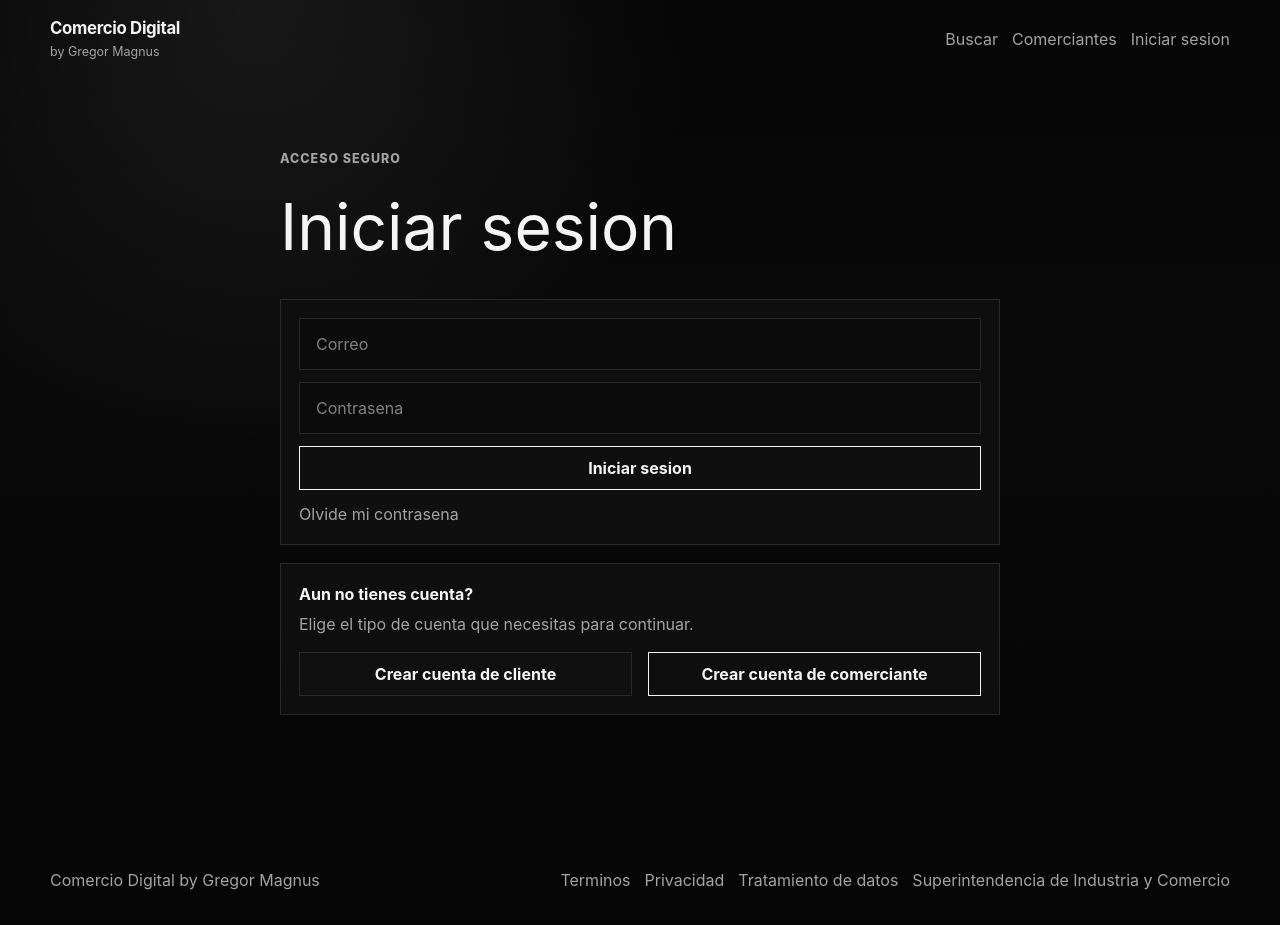
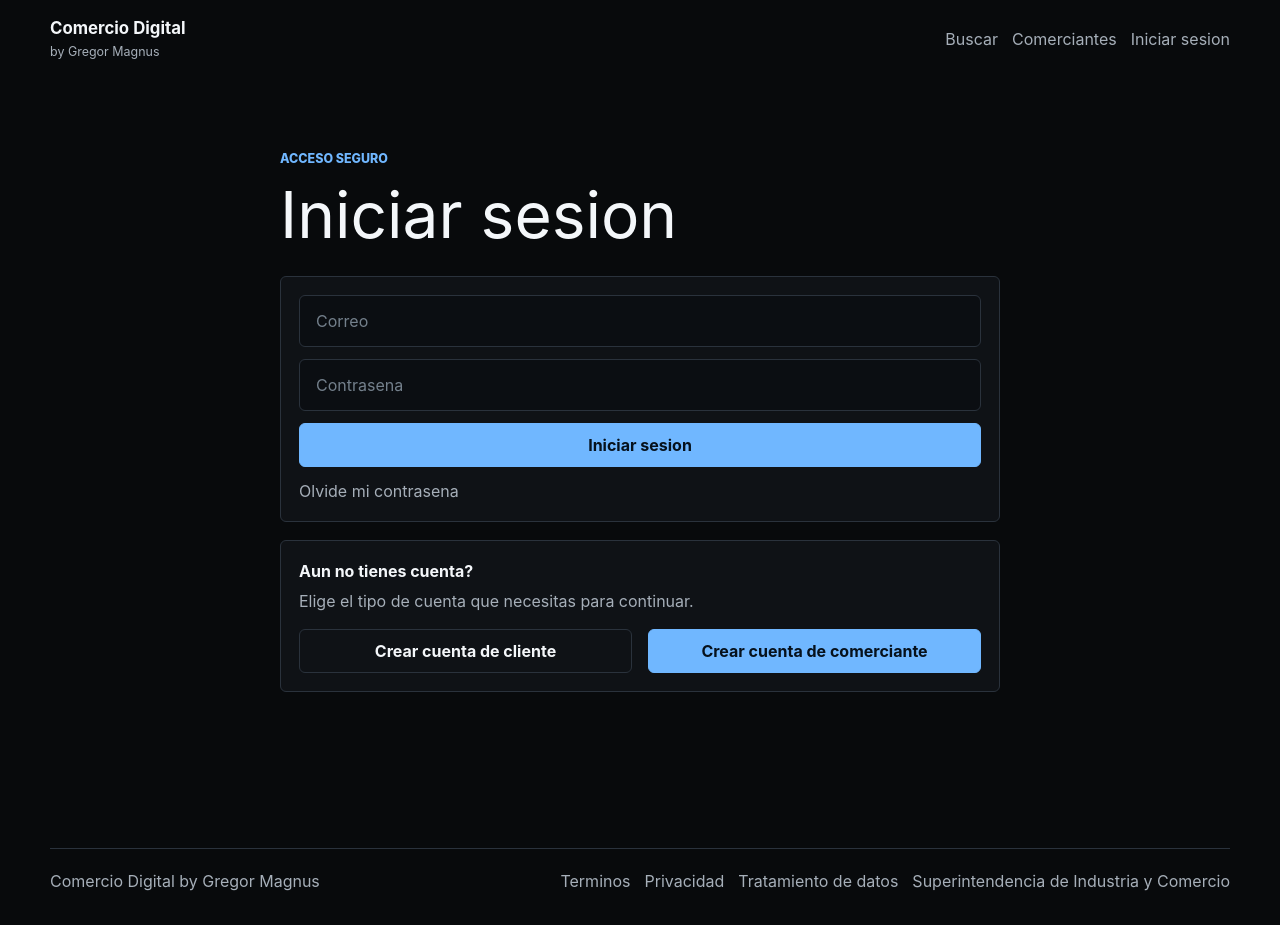
Before and after one commit to xboxdedaniel8567-dot/comercio-digital-app, a Next.js app: page /panel/login in a window 1280 px wide. Built offline with nearby package versions, Linux system fonts and the light colour scheme; no server answers.

Commit message:
feat: establish visual design system foundation

```diff
--- a/app/globals.css
+++ b/app/globals.css
@@ -1,11 +1,27 @@
 @import "tailwindcss";
 
 :root {
-  --background: #050505;
-  --foreground: #f5f5f5;
-  --muted: #a3a3a3;
-  --panel: #101010;
-  --line: #292929;
+  color-scheme: dark;
+  --background: #080a0c;
+  --foreground: #f4f7fa;
+  --muted: #a6afb9;
+  --subtle: #74808c;
+  --panel: #0f1216;
+  --panel-raised: #15191f;
+  --panel-interactive: #1a2027;
+  --line: #2a323c;
+  --line-strong: #414c58;
+  --accent: #70b7ff;
+  --accent-strong: #3699ff;
+  --accent-contrast: #06111c;
+  --success: #34d399;
+  --warning: #fbbf24;
+  --danger: #fb7185;
+  --info: #60a5fa;
+  --focus-ring: rgba(112, 183, 255, 0.38);
+  --radius-sm: 4px;
+  --radius-md: 6px;
+  --shadow-raised: 0 16px 40px rgba(0, 0, 0, 0.24);
 }
 
 @theme inline {
@@ -22,7 +38,16 @@ body {
   color: var(--foreground);
   font-family: Inter, ui-sans-serif, system-ui, -apple-system, BlinkMacSystemFont,
     "Segoe UI", sans-serif;
+  line-height: 1.5;
   margin: 0;
+  min-width: 320px;
+  text-rendering: optimizeLegibility;
+  -webkit-font-smoothing: antialiased;
+}
+
+::selection {
+  background: rgba(112, 183, 255, 0.28);
+  color: var(--foreground);
 }
 
 a {
@@ -37,11 +62,36 @@ select {
   font: inherit;
 }
 
+button,
+a,
+input,
+textarea,
+select {
+  -webkit-tap-highlight-color: transparent;
+}
+
+:focus-visible {
+  outline: 3px solid var(--focus-ring);
+  outline-offset: 2px;
+}
+
+h1,
+h2,
+h3,
+p {
+  overflow-wrap: anywhere;
+}
+
+h1,
+h2,
+h3 {
+  letter-spacing: 0;
+  line-height: 1.14;
+}
+
 .shell {
   min-height: 100vh;
-  background:
-    radial-gradient(circle at 20% 0%, rgba(255, 255, 255, 0.08), transparent 28rem),
-    linear-gradient(180deg, #050505 0%, #0a0a0a 46%, #050505 100%);
+  background: var(--background);
 }
 
 .container {
@@ -56,11 +106,19 @@ select {
 .panel,
 .card {
   border: 1px solid var(--line);
-  background: rgba(16, 16, 16, 0.92);
+  background: var(--panel);
+  border-radius: var(--radius-md);
 }
 
 .card {
   padding: 18px;
+}
+
+.surface-raised {
+  background: var(--panel-raised);
+  border: 1px solid var(--line);
+  border-radius: var(--radius-md);
+  box-shadow: var(--shadow-raised);
 }
 
 .muted {
@@ -72,17 +130,56 @@ select {
   min-height: 44px;
   align-items: center;
   justify-content: center;
-  border: 1px solid #f5f5f5;
-  background: transparent;
-  color: #f5f5f5;
+  border: 1px solid var(--accent);
+  border-radius: var(--radius-md);
+  background: var(--accent);
+  color: var(--accent-contrast);
   cursor: pointer;
   padding: 0 18px;
   font-weight: 700;
+  transition: background-color 160ms ease, border-color 160ms ease, color 160ms ease,
+    transform 160ms ease;
 }
 
 .btn-dark {
   border-color: var(--line);
   background: var(--panel);
+  color: var(--foreground);
+}
+
+.btn-secondary {
+  border-color: var(--line-strong);
+  background: transparent;
+  color: var(--foreground);
+}
+
+.btn-danger {
+  border-color: var(--danger);
+  background: rgba(251, 113, 133, 0.12);
+  color: var(--danger);
+}
+
+.btn:hover:not(:disabled) {
+  background: var(--accent-strong);
+  border-color: var(--accent-strong);
+  transform: translateY(-1px);
+}
+
+.btn-dark:hover:not(:disabled),
+.btn-secondary:hover:not(:disabled) {
+  background: var(--panel-interactive);
+  border-color: var(--line-strong);
+  color: var(--foreground);
+}
+
+.btn-danger:hover:not(:disabled) {
+  background: rgba(251, 113, 133, 0.2);
+  border-color: var(--danger);
+  color: #fecdd3;
+}
+
+.btn:active:not(:disabled) {
+  transform: translateY(0);
 }
 
 .btn:disabled {
@@ -93,6 +190,7 @@ select {
 .header-install-button {
   min-height: 36px;
   border: 1px solid var(--line);
+  border-radius: var(--radius-sm);
   background: var(--panel);
   color: var(--foreground);
   cursor: pointer;
@@ -103,21 +201,29 @@ select {
 
 .header-install-button:hover,
 .header-install-button:focus-visible {
-  border-color: var(--foreground);
+  border-color: var(--accent);
+  color: var(--accent);
 }
 
 .input {
   width: 100%;
   min-height: 52px;
   border: 1px solid var(--line);
-  background: #0b0b0b;
+  border-radius: var(--radius-md);
+  background: #0b0e12;
   color: var(--foreground);
   padding: 0 16px;
   outline: none;
+  transition: border-color 160ms ease, box-shadow 160ms ease;
 }
 
 .input:focus {
-  border-color: #ffffff;
+  border-color: var(--accent);
+  box-shadow: 0 0 0 3px var(--focus-ring);
+}
+
+.input::placeholder {
+  color: var(--subtle);
 }
 
 .grid-auto {
@@ -137,10 +243,10 @@ select {
 }
 
 .kicker {
-  color: var(--muted);
+  color: var(--accent);
   font-size: 0.78rem;
   font-weight: 800;
-  letter-spacing: 0.08em;
+  letter-spacing: 0;
   text-transform: uppercase;
 }
 
@@ -159,22 +265,22 @@ select {
 
 .status-badge-success {
   background: rgba(16, 185, 129, 0.12);
-  color: #34d399;
+  color: var(--success);
 }
 
 .status-badge-warning {
   background: rgba(245, 158, 11, 0.12);
-  color: #fbbf24;
+  color: var(--warning);
 }
 
 .status-badge-danger {
-  background: rgba(239, 68, 68, 0.12);
-  color: #f87171;
+  background: rgba(251, 113, 133, 0.12);
+  color: var(--danger);
 }
 
 .status-badge-info {
   background: rgba(59, 130, 246, 0.12);
-  color: #60a5fa;
+  color: var(--info);
 }
 
 .status-badge-neutral {
--- a/app/layout.tsx
+++ b/app/layout.tsx
@@ -31,7 +31,7 @@ export const metadata: Metadata = {
 };
 
 export const viewport: Viewport = {
-  themeColor: "#050505",
+  themeColor: "#080a0c",
   colorScheme: "dark",
 };
 
--- a/components/AppFooter.tsx
+++ b/components/AppFooter.tsx
@@ -5,7 +5,7 @@ export function AppFooter() {
     <footer className="container" style={{ paddingBottom: 32, paddingTop: 48 }}>
       <div
         style={{
-          borderTop: "1px solid var(--border)",
+          borderTop: "1px solid var(--line)",
           display: "flex",
           flexWrap: "wrap",
           gap: 16,
--- a/components/AppHeader.tsx
+++ b/components/AppHeader.tsx
@@ -88,7 +88,7 @@ export function AppHeader() {
       }}
     >
       <Link href="/" style={{ display: "grid", gap: 2 }}>
-        <strong style={{ fontSize: "1.05rem", letterSpacing: "-0.02em" }}>
+        <strong style={{ fontSize: "1.05rem", letterSpacing: 0 }}>
           Comercio Digital
         </strong>
         <span className="muted" style={{ fontSize: "0.78rem" }}>
```
Also changed, not shown: 1 other file (tests, documents, lock files or other folders).
